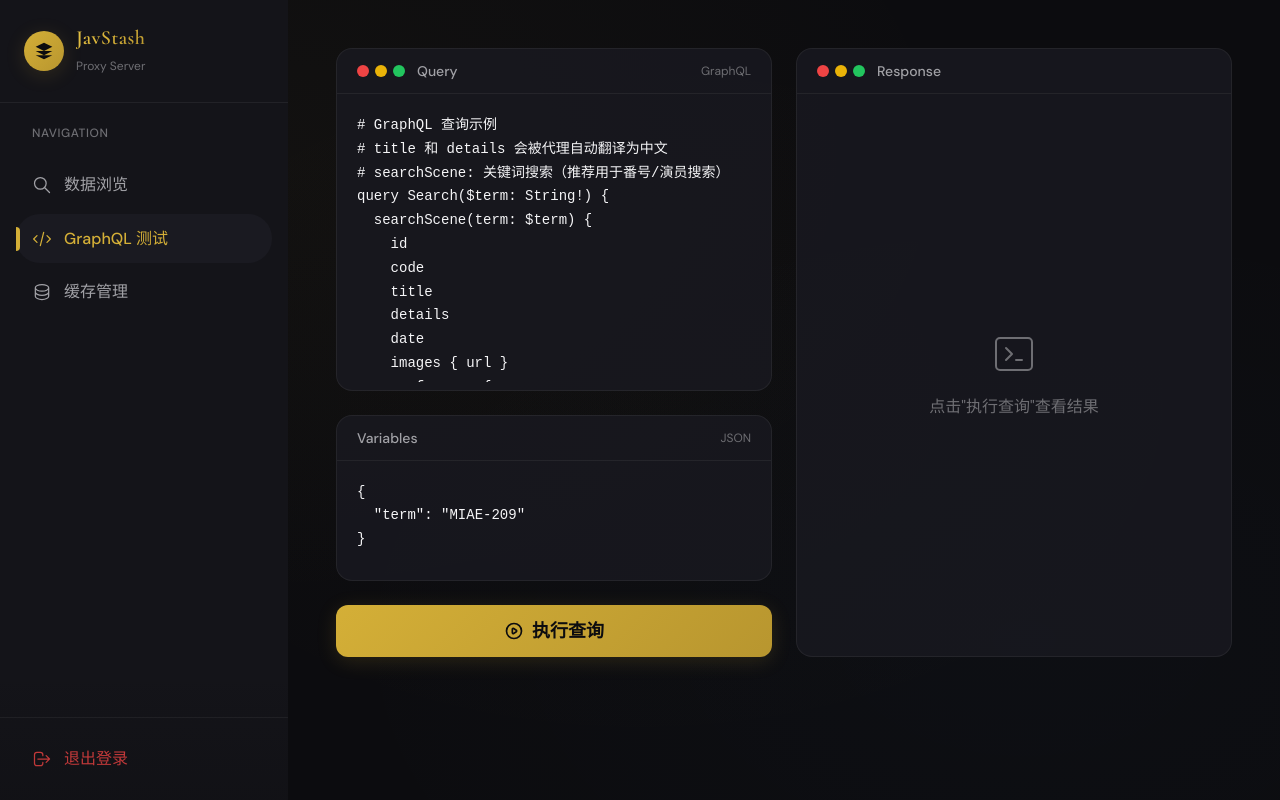
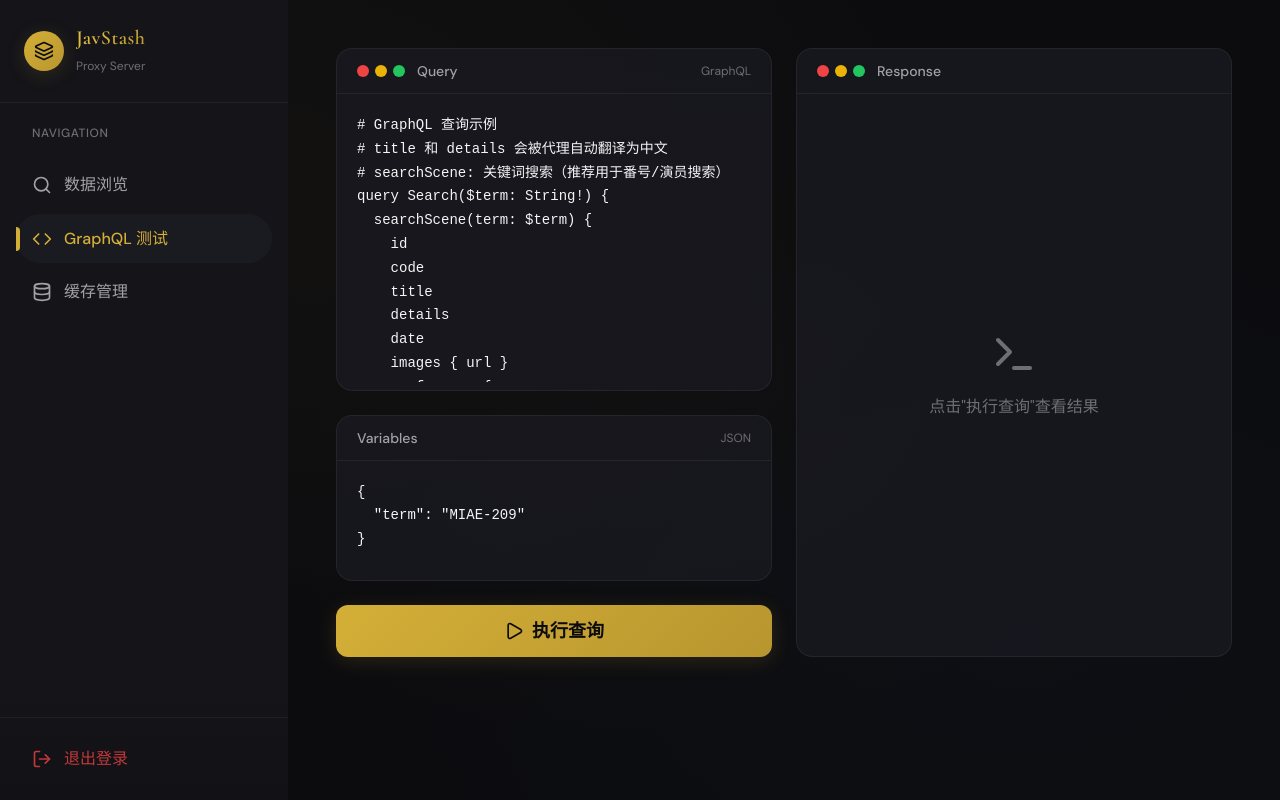
Before and after one commit to nic519/javstash-proxy, a Next.js app: page /playground in a window 1280 px wide. Built offline with nearby package versions, Linux system fonts and the light colour scheme.

Commit message:
chore: 使用 lucide-react 替换自定义 SVG 图标
- 添加 lucide-react 依赖以统一图标管理
- 在 SearchBar、Pagination、Sidebar、Playground 和 DetailModal 组件中替换内联 SVG 为 lucide-react 图标组件
- 移除 DetailModal 中自定义的图标组件以简化代码

```diff
--- a/app/admin/_components/DetailModal.tsx
+++ b/app/admin/_components/DetailModal.tsx
@@ -2,6 +2,7 @@
 
 import { useState } from 'react';
 import Image from 'next/image';
+import { Pencil, Trash2, X, Loader2 } from 'lucide-react';
 import type { DetailModalProps, EditForm } from './types';
 
 /**
@@ -126,7 +127,7 @@ export function DetailModal({ item, onClose, onUpdate, onDelete }: DetailModalPr
                 hoverColor="rgba(212,175,55,0.15)"
                 title="编辑"
               >
-                <EditIcon />
+                <Pencil className="w-5 h-5" />
               </IconButton>
               <IconButton
                 onClick={handleDelete}
@@ -135,7 +136,7 @@ export function DetailModal({ item, onClose, onUpdate, onDelete }: DetailModalPr
                 hoverColor="rgba(239,68,68,0.15)"
                 title="删除"
               >
-                {deleting ? <SpinnerIcon /> : <TrashIcon />}
+                {deleting ? <Loader2 className="w-5 h-5 animate-spin" /> : <Trash2 className="w-5 h-5" />}
               </IconButton>
               <div className="w-px h-5 mx-1" style={{ background: 'var(--border-color)' }} />
               <IconButton
@@ -144,7 +145,7 @@ export function DetailModal({ item, onClose, onUpdate, onDelete }: DetailModalPr
                 hoverColor="var(--bg-tertiary)"
                 title="关闭"
               >
-                <CloseIcon />
+                <X className="w-5 h-5" />
               </IconButton>
             </div>
           </div>
@@ -340,7 +341,7 @@ function EditFormView({
             boxShadow: '0 4px 15px -3px rgba(212,175,55,0.4)',
           }}
         >
-          {saving && <SpinnerIcon size={4} />}
+          {saving && <Loader2 className="w-4 h-4 animate-spin" />}
           保存
         </button>
       </div>
@@ -453,40 +454,4 @@ function TextAreaField({
 }
 
 /* ==================== 图标组件 ==================== */
-
-/** 编辑图标 */
-function EditIcon() {
-  return (
-    <svg className="w-5 h-5" fill="none" stroke="currentColor" viewBox="0 0 24 24">
-      <path strokeLinecap="round" strokeLinejoin="round" strokeWidth={2} d="M11 5H6a2 2 0 00-2 2v11a2 2 0 002 2h11a2 2 0 002-2v-5m-1.414-9.414a2 2 0 112.828 2.828L11.828 15H9v-2.828l8.586-8.586z" />
-    </svg>
-  );
-}
-
-/** 删除图标 */
-function TrashIcon() {
-  return (
-    <svg className="w-5 h-5" fill="none" stroke="currentColor" viewBox="0 0 24 24">
-      <path strokeLinecap="round" strokeLinejoin="round" strokeWidth={2} d="M19 7l-.867 12.142A2 2 0 0116.138 21H7.862a2 2 0 01-1.995-1.858L5 7m5 4v6m4-6v6m1-10V4a1 1 0 00-1-1h-4a1 1 0 00-1 1v3M4 7h16" />
-    </svg>
-  );
-}
-
-/** 关闭图标 */
-function CloseIcon() {
-  return (
-    <svg className="w-5 h-5" fill="none" stroke="currentColor" viewBox="0 0 24 24">
-      <path strokeLinecap="round" strokeLinejoin="round" strokeWidth={2} d="M6 18L18 6M6 6l12 12" />
-    </svg>
-  );
-}
-
-/** 加载旋转图标 */
-function SpinnerIcon({ size = 5 }: { size?: number }) {
-  return (
-    <svg className={`w-${size} h-${size} animate-spin`} fill="none" viewBox="0 0 24 24">
-      <circle className="opacity-25" cx="12" cy="12" r="10" stroke="currentColor" strokeWidth="4" />
-      <path className="opacity-75" fill="currentColor" d="M4 12a8 8 0 018-8V0C5.373 0 0 5.373 0 12h4zm2 5.291A7.962 7.962 0 014 12H0c0 3.042 1.135 5.824 3 7.938l3-2.647z" />
-    </svg>
-  );
-}
+// 图标已使用 lucide-react 库
--- a/app/admin/_components/Pagination.tsx
+++ b/app/admin/_components/Pagination.tsx
@@ -1,5 +1,6 @@
 'use client';
 
+import { ChevronLeft, ChevronRight } from 'lucide-react';
 import type { PaginationProps } from './types';
 
 /**
@@ -28,9 +29,7 @@ export function Pagination({ page, totalPages, onPageChange }: PaginationProps)
           className="p-1 rounded transition-colors disabled:opacity-50"
           style={{ background: 'var(--bg-tertiary)', color: 'var(--text-primary)' }}
         >
-          <svg className="w-4 h-4" fill="none" stroke="currentColor" viewBox="0 0 24 24">
-            <path strokeLinecap="round" strokeLinejoin="round" strokeWidth={2} d="M15 19l-7-7 7-7" />
-          </svg>
+          <ChevronLeft className="w-4 h-4" />
         </button>
         {/* 下一页按钮：末页时禁用 */}
         <button
@@ -39,9 +38,7 @@ export function Pagination({ page, totalPages, onPageChange }: PaginationProps)
           className="p-1 rounded transition-colors disabled:opacity-50"
           style={{ background: 'var(--bg-tertiary)', color: 'var(--text-primary)' }}
         >
-          <svg className="w-4 h-4" fill="none" stroke="currentColor" viewBox="0 0 24 24">
-            <path strokeLinecap="round" strokeLinejoin="round" strokeWidth={2} d="M9 5l7 7-7 7" />
-          </svg>
+          <ChevronRight className="w-4 h-4" />
         </button>
       </div>
     </div>
--- a/app/admin/_components/SearchBar.tsx
+++ b/app/admin/_components/SearchBar.tsx
@@ -1,5 +1,6 @@
 'use client';
 
+import { Search } from 'lucide-react';
 import type { SearchBarProps } from './types';
 
 /**
@@ -25,9 +26,7 @@ export function SearchBar({ value, onChange, onSearch }: SearchBarProps) {
         className="p-1.5 rounded-lg transition-colors"
         style={{ background: 'var(--bg-tertiary)', color: 'var(--text-primary)' }}
       >
-        <svg className="w-4 h-4" fill="none" stroke="currentColor" viewBox="0 0 24 24">
-          <path strokeLinecap="round" strokeLinejoin="round" strokeWidth={2} d="M21 21l-6-6m2-5a7 7 0 11-14 0 7 7 0 0114 0z" />
-        </svg>
+        <Search className="w-4 h-4" />
       </button>
     </div>
   );
--- a/app/browse/page.tsx
+++ b/app/browse/page.tsx
@@ -1,6 +1,7 @@
 'use client';
 
 import { useState } from 'react';
+import { Search, Loader2, AlertCircle, User, Frown } from 'lucide-react';
 import { Sidebar } from '@/components/sidebar';
 
 interface Scene {
@@ -77,9 +78,7 @@ export default function BrowsePage() {
             <div className="flex gap-4">
               <div className="flex-1 relative">
                 <div className="absolute left-4 top-1/2 -translate-y-1/2 pointer-events-none" style={{ color: 'var(--text-muted)' }}>
-                  <svg className="w-5 h-5" fill="none" stroke="currentColor" viewBox="0 0 24 24">
-                    <path strokeLinecap="round" strokeLinejoin="round" strokeWidth={1.5} d="M21 21l-6-6m2-5a7 7 0 11-14 0 7 7 0 0114 0z" />
-                  </svg>
+                  <Search className="w-5 h-5" />
                 </div>
                 <input
                   type="text"
--- a/app/playground/page.tsx
+++ b/app/playground/page.tsx
@@ -1,6 +1,7 @@
 'use client';
 
 import { useState } from 'react';
+import { Loader2, Play, Terminal } from 'lucide-react';
 import { Sidebar } from '@/components/sidebar';
 
 const defaultQuery = `# GraphQL 查询示例
@@ -123,18 +124,12 @@ export default function PlaygroundPage() {
             >
               {loading ? (
                 <>
-                  <svg className="w-5 h-5 animate-spin" fill="none" viewBox="0 0 24 24">
-                    <circle className="opacity-25" cx="12" cy="12" r="10" stroke="currentColor" strokeWidth="4" />
-                    <path className="opacity-75" fill="currentColor" d="M4 12a8 8 0 018-8V0C5.373 0 0 5.373 0 12h4zm2 5.291A7.962 7.962 0 014 12H0c0 3.042 1.135 5.824 3 7.938l3-2.647z" />
-                  </svg>
+                  <Loader2 className="w-5 h-5 animate-spin" />
                   <span>执行中...</span>
                 </>
               ) : (
                 <>
-                  <svg className="w-5 h-5" fill="none" stroke="currentColor" viewBox="0 0 24 24">
-                    <path strokeLinecap="round" strokeLinejoin="round" strokeWidth={2} d="M14.752 11.168l-3.197-2.132A1 1 0 0010 9.87v4.263a1 1 0 001.555.832l3.197-2.132a1 1 0 000-1.664z" />
-                    <path strokeLinecap="round" strokeLinejoin="round" strokeWidth={2} d="M21 12a9 9 0 11-18 0 9 9 0 0118 0z" />
-                  </svg>
+                  <Play className="w-5 h-5" />
                   <span>执行查询</span>
                 </>
               )}
@@ -178,9 +173,7 @@ export default function PlaygroundPage() {
                 ) : (
                   <div className="h-full flex items-center justify-center">
                     <div className="text-center">
-                      <svg className="w-12 h-12 mx-auto mb-4" style={{ color: 'var(--text-muted)' }} fill="none" stroke="currentColor" viewBox="0 0 24 24">
-                        <path strokeLinecap="round" strokeLinejoin="round" strokeWidth={1} d="M8 9l3 3-3 3m5 0h3M5 20h14a2 2 0 002-2V6a2 2 0 00-2-2H5a2 2 0 00-2 2v12a2 2 0 002 2z" />
-                      </svg>
+                      <Terminal className="w-12 h-12 mx-auto mb-4" style={{ color: 'var(--text-muted)' }} />
                       <p style={{ color: 'var(--text-muted)' }}>点击"执行查询"查看结果</p>
                     </div>
                   </div>
--- a/components/sidebar.tsx
+++ b/components/sidebar.tsx
@@ -2,6 +2,7 @@
 
 import Link from 'next/link';
 import { usePathname } from 'next/navigation';
+import { Search, Code, Database, LogOut, Layers } from 'lucide-react';
 
 const navItems = [
   { href: '/browse', label: '数据浏览', icon: 'search' },
@@ -10,26 +11,10 @@ const navItems = [
 ];
 
 const iconMap: Record<string, React.ReactNode> = {
-  search: (
-    <svg className="w-5 h-5" fill="none" stroke="currentColor" viewBox="0 0 24 24">
-      <path strokeLinecap="round" strokeLinejoin="round" strokeWidth={1.5} d="M21 21l-6-6m2-5a7 7 0 11-14 0 7 7 0 0114 0z" />
-    </svg>
-  ),
-  code: (
-    <svg className="w-5 h-5" fill="none" stroke="currentColor" viewBox="0 0 24 24">
-      <path strokeLinecap="round" strokeLinejoin="round" strokeWidth={1.5} d="M10 20l4-16m4 4l4 4-4 4M6 16l-4-4 4-4" />
-    </svg>
-  ),
-  database: (
-    <svg className="w-5 h-5" fill="none" stroke="currentColor" viewBox="0 0 24 24">
-      <path strokeLinecap="round" strokeLinejoin="round" strokeWidth={1.5} d="M4 7v10c0 2.21 3.582 4 8 4s8-1.79 8-4V7M4 7c0 2.21 3.582 4 8 4s8-1.79 8-4M4 7c0-2.21 3.582-4 8-4s8 1.79 8 4m0 5c0 2.21-3.582 4-8 4s-8-1.79-8-4" />
-    </svg>
-  ),
-  logout: (
-    <svg className="w-5 h-5" fill="none" stroke="currentColor" viewBox="0 0 24 24">
-      <path strokeLinecap="round" strokeLinejoin="round" strokeWidth={1.5} d="M17 16l4-4m0 0l-4-4m4 4H7m6 4v1a3 3 0 01-3 3H6a3 3 0 01-3-3V7a3 3 0 013-3h4a3 3 0 013 3v1" />
-    </svg>
-  ),
+  search: <Search className="w-5 h-5" />,
+  code: <Code className="w-5 h-5" />,
+  database: <Database className="w-5 h-5" />,
+  logout: <LogOut className="w-5 h-5" />,
 };
 
 export function Sidebar() {
@@ -44,9 +29,7 @@ export function Sidebar() {
             background: 'linear-gradient(135deg, var(--accent-gold), var(--accent-gold-dark))',
             boxShadow: 'var(--shadow-gold)'
           }}>
-            <svg className="w-5 h-5" fill="var(--bg-primary)" viewBox="0 0 24 24">
-              <path d="M12 2L2 7l10 5 10-5-10-5zM2 17l10 5 10-5M2 12l10 5 10-5" />
-            </svg>
+            <Layers className="w-5 h-5" style={{ color: 'var(--bg-primary)' }} />
           </div>
           <div>
             <h1 className="font-display text-xl font-semibold tracking-wide gradient-text">
```
Also changed, not shown: package.json (+8 -1 lines), 1 other file (tests, documents, lock files or other folders).
